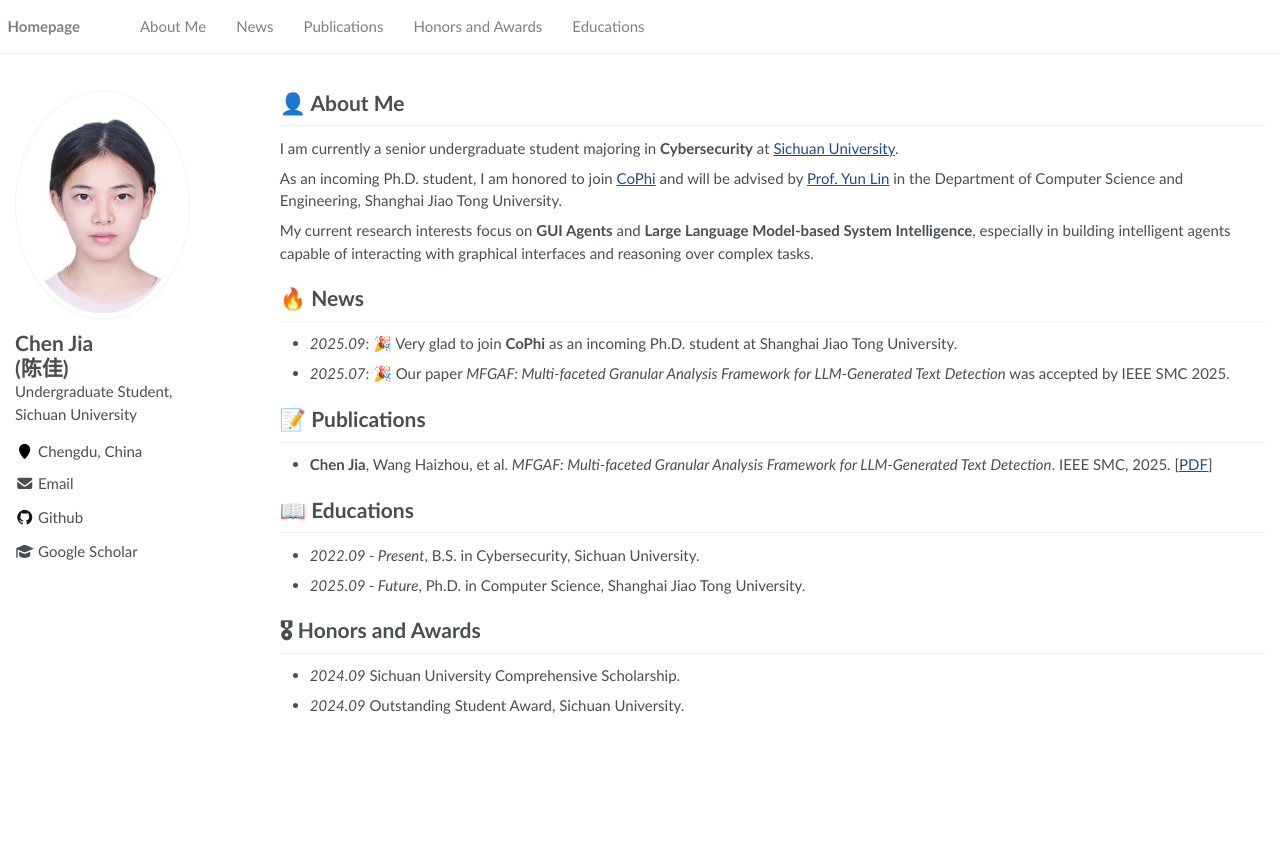
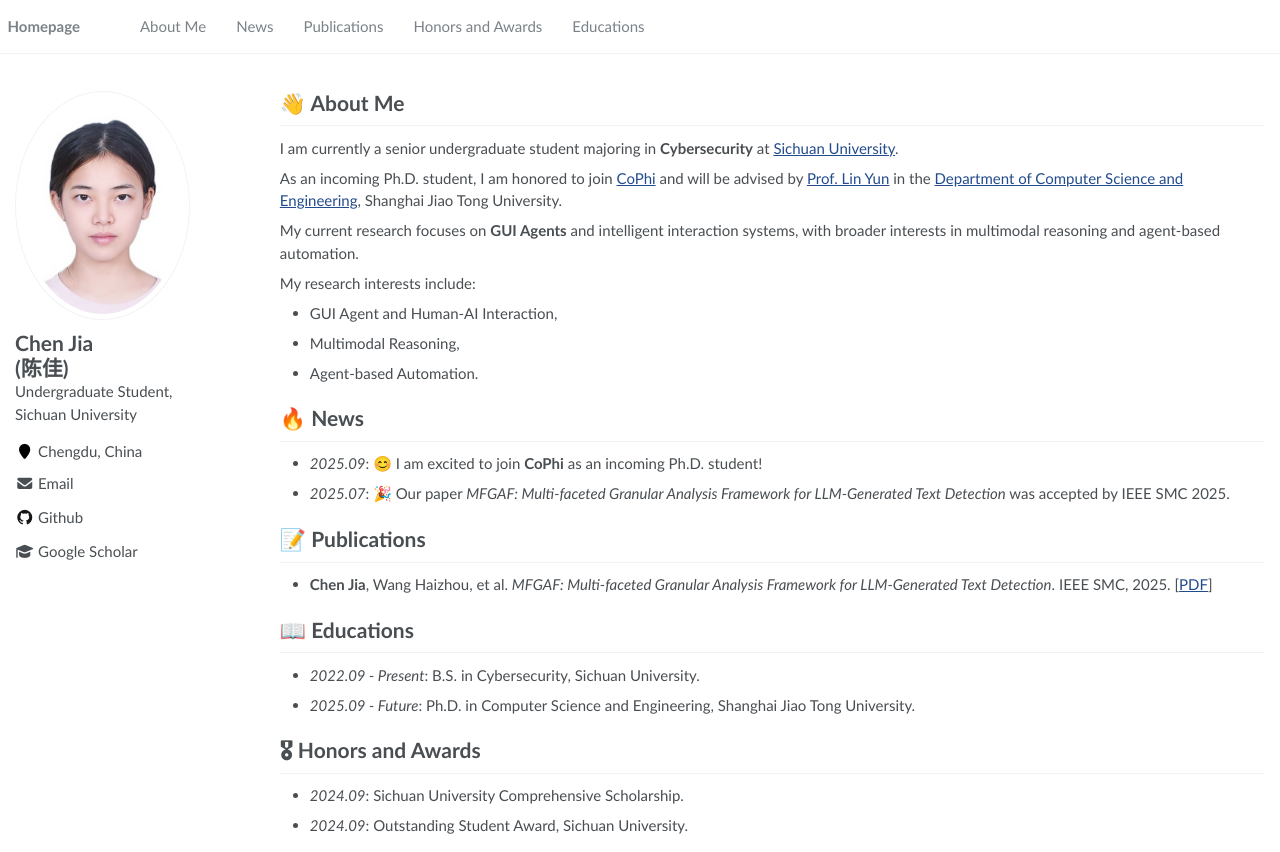
Before and after one commit to chenjiaaa/chenjiaaa.github.io, a plain HTML site: page index.html in a window 1280 px wide. Before the commit the page ends 800 px from the top, so only its background shows below. Drawn offline with nearby package versions, Linux system fonts and the light colour scheme; some packages are replaced by stand-ins of ours.

Commit message:
Update index.html

```diff
--- a/index.html
+++ b/index.html
@@ -2,6 +2,8 @@
 <html lang="en" class="no-js">
   <head>
     <meta charset="utf-8">
+    <!-- Font Awesome for icons -->
+    <link rel="stylesheet" href="https://cdnjs.cloudflare.com/ajax/libs/font-awesome/6.5.0/css/all.min.css">
 
     <!-- begin SEO -->
     <title>Chen Jia - Homepage</title>
@@ -105,40 +107,42 @@
           <section class="page__content" itemprop="text">
 
             <p><span class="anchor" id="about-me"></span></p>
-            <h1 id="-about-me">👤 About Me</h1>
+            <h1 id="-about-me">👋 About Me</h1>
 
             <p>I am currently a senior undergraduate student majoring in <strong>Cybersecurity</strong> at <a href="https://www.scu.edu.cn/">Sichuan University</a>.</p>
 
-            <p>As an incoming Ph.D. student, I am honored to join <a href="http://linyun.info/team.html">CoPhi</a> and will be advised by <a href="http://linyun.info/">Prof. Yun Lin</a> in the Department of Computer Science and Engineering, Shanghai Jiao Tong University.</p>
+            <p>As an incoming Ph.D. student, I am honored to join <a href="http://linyun.info/team.html">CoPhi</a> and will be advised by <a href="http://linyun.info/">Prof. Lin Yun</a> in the <a href="https://www.cs.sjtu.edu.cn/">Department of Computer Science and Engineering</a>, Shanghai Jiao Tong University.</p>
 
-            <p>My current research interests focus on <strong>GUI Agents</strong> and <strong>Large Language Model-based System Intelligence</strong>, especially in building intelligent agents capable of interacting with graphical interfaces and reasoning over complex tasks.</p>
+            <p>My current research focuses on <strong>GUI Agents</strong> and intelligent interaction systems, with broader interests in multimodal reasoning and agent-based automation.</p>
+
+            <p>My research interests include:</p>
+            <ul>
+              <li>GUI Agent and Human-AI Interaction,</li>
+              <li>Multimodal Reasoning,</li>
+              <li>Agent-based Automation.</li>
+            </ul>
 
             <h1 id="-news">🔥 News</h1>
             <ul>
-              <li><em>2025.09</em>: 🎉 Very glad to join <strong>CoPhi</strong> as an incoming Ph.D. student at Shanghai Jiao Tong University.</li>
+              <li><em>2025.09</em>: 😊 I am excited to join <strong>CoPhi</strong> as an incoming Ph.D. student!</li>
               <li><em>2025.07</em>: 🎉 Our paper <em>MFGAF: Multi-faceted Granular Analysis Framework for LLM-Generated Text Detection</em> was accepted by IEEE SMC 2025.</li>
             </ul>
 
             <h1 id="-publications">📝 Publications</h1>
             <ul>
-              <li>
-                <strong>Chen Jia</strong>, Wang Haizhou, et al.
-                <em>MFGAF: Multi-faceted Granular Analysis Framework for LLM-Generated Text Detection</em>.
-                IEEE SMC, 2025.
-                [<a href="papers/mfgaf.pdf" target="_blank">PDF</a>]
-              </li>
+              <li><strong>Chen Jia</strong>, Wang Haizhou, et al. <em>MFGAF: Multi-faceted Granular Analysis Framework for LLM-Generated Text Detection</em>. IEEE SMC, 2025. [<a href="papers/mfgaf.pdf" target="_blank">PDF</a>]</li>
             </ul>
 
             <h1 id="-educations">📖 Educations</h1>
             <ul>
-              <li><em>2022.09 - Present</em>, B.S. in Cybersecurity, Sichuan University.</li>
-              <li><em>2025.09 - Future</em>, Ph.D. in Computer Science, Shanghai Jiao Tong University.</li>
+              <li><em>2022.09 - Present</em>: B.S. in Cybersecurity, Sichuan University.</li>
+              <li><em>2025.09 - Future</em>: Ph.D. in Computer Science and Engineering, Shanghai Jiao Tong University.</li>
             </ul>
 
             <h1 id="-honors-and-awards">🎖 Honors and Awards</h1>
             <ul>
-              <li><em>2024.09</em> Sichuan University Comprehensive Scholarship.</li>
-              <li><em>2024.09</em> Outstanding Student Award, Sichuan University.</li>
+              <li><em>2024.09</em>: Sichuan University Comprehensive Scholarship.</li>
+              <li><em>2024.09</em>: Outstanding Student Award, Sichuan University.</li>
             </ul>
 
           </section>
```
Lines whose indentation alone changed are shown as unchanged.
